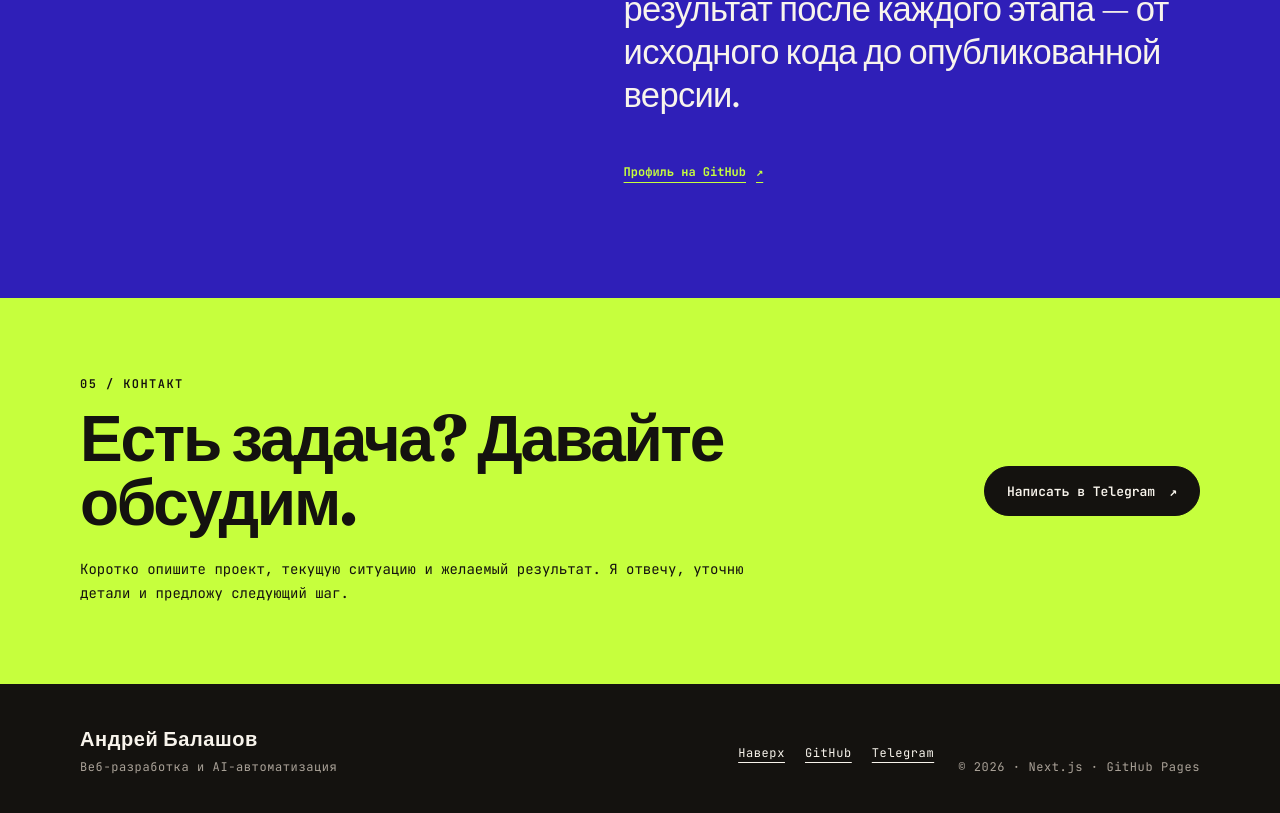
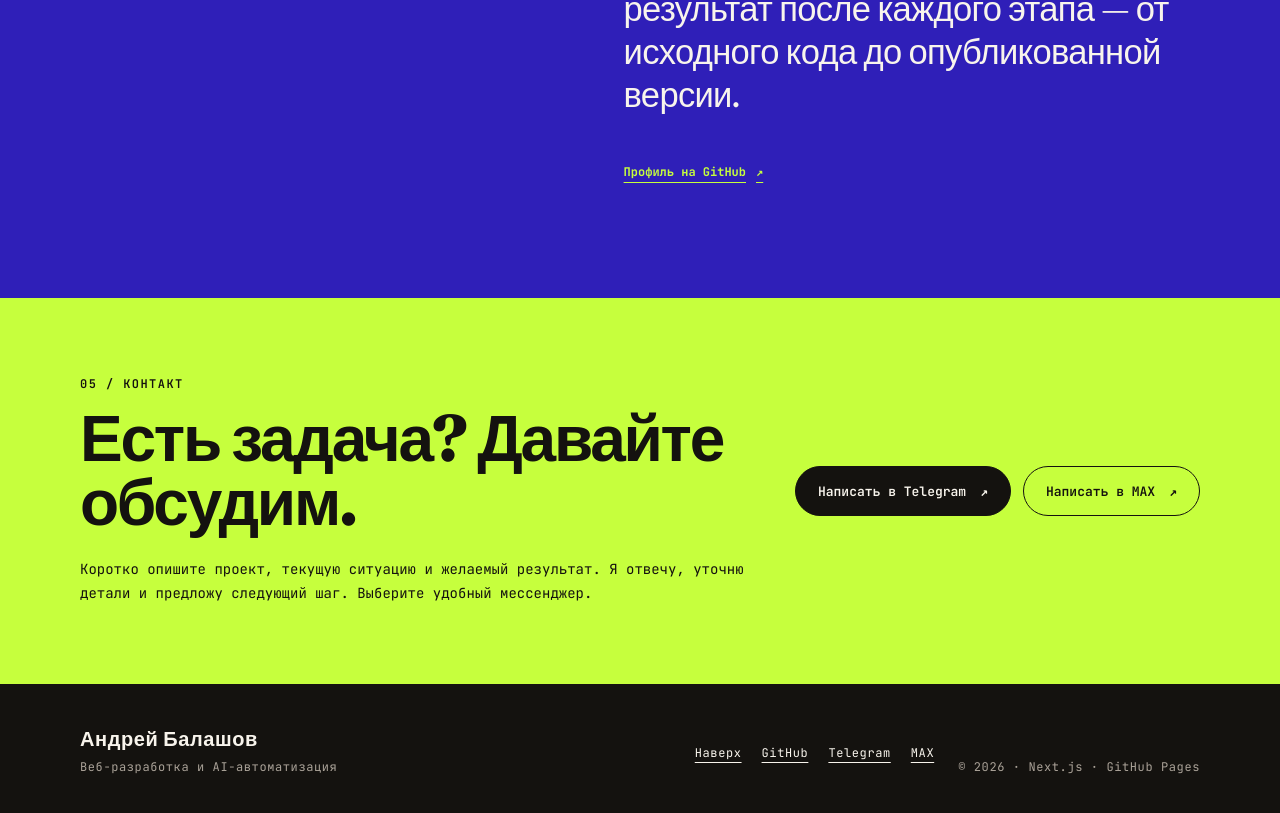
Before and after one commit to bav56172-svg/andrey-portfolio, a Next.js app: page /andrey-portfolio/ in a window 1280 px wide. Shown: the part 4098-4911 px from the top of the page. Built offline with nearby package versions, Linux system fonts and the light colour scheme.

Commit message:
feat(portfolio): add MAX contact channel [PORTFOLIO-EP-008]

```diff
--- a/app/content.ts
+++ b/app/content.ts
@@ -23,6 +23,7 @@ export interface PortfolioProject {
 export interface PortfolioContent {
   links: {
     telegram: string;
+    max: string;
     github: string;
   };
   services: NumberedContentItem[];
--- a/app/globals.css
+++ b/app/globals.css
@@ -655,6 +655,12 @@ a:focus-visible {
   font-size: 14px;
   line-height: 1.7;
 }
+.contact-actions {
+  display: flex;
+  flex-wrap: wrap;
+  justify-content: flex-end;
+  gap: 12px;
+}
 .site-footer {
   padding: 42px 0;
   background: var(--ink);
@@ -793,6 +799,9 @@ a:focus-visible {
   .contact-inner {
     grid-template-columns: 1fr;
   }
+  .contact-actions {
+    justify-content: flex-start;
+  }
   .footer-inner {
     grid-template-columns: 1fr;
   }
@@ -832,6 +841,7 @@ a:focus-visible {
   }
   .hero-actions,
   .hero-actions .button,
+  .contact-actions,
   .contact-inner .button {
     width: 100%;
   }
--- a/app/page.tsx
+++ b/app/page.tsx
@@ -274,9 +274,11 @@ export default function Home() {
               <h2 id="contact-title">Есть задача? Давайте обсудим.</h2>
               <p className="contact-copy">
                 Коротко опишите проект, текущую ситуацию и желаемый результат. Я
-                отвечу, уточню детали и предложу следующий шаг.
+                отвечу, уточню детали и предложу следующий шаг. Выберите удобный
+                мессенджер.
               </p>
             </div>
+            <div className="contact-actions">
               <a
                 className="button button-primary"
                 href={links.telegram}
@@ -285,6 +287,15 @@ export default function Home() {
               >
                 Написать в Telegram<span aria-hidden="true">↗</span>
               </a>
+              <a
+                className="button button-secondary"
+                href={links.max}
+                target="_blank"
+                rel="noreferrer"
+              >
+                Написать в MAX<span aria-hidden="true">↗</span>
+              </a>
+            </div>
           </div>
         </section>
       </main>
@@ -311,6 +322,9 @@ export default function Home() {
             >
               Telegram
             </a>
+            <a href={links.max} target="_blank" rel="noreferrer">
+              MAX
+            </a>
           </nav>
           <span>© 2026 · Next.js · GitHub Pages</span>
         </div>
--- a/app/portfolio-content.json
+++ b/app/portfolio-content.json
@@ -1,6 +1,7 @@
 {
   "links": {
     "telegram": "https://t.me/AVBallashov",
+    "max": "https://web.max.ru/6581570",
     "github": "https://github.com/bav56172-svg"
   },
   "services": [
--- a/scripts/content-validation.mjs
+++ b/scripts/content-validation.mjs
@@ -58,6 +58,7 @@ export function validatePortfolioContent(content) {
   assertRecord(content, "content");
   assertRecord(content.links, "links");
   assertHttpsUrl(content.links.telegram, "links.telegram");
+  assertHttpsUrl(content.links.max, "links.max");
   assertHttpsUrl(content.links.github, "links.github");
   assertNumberedCollection(content.services, "services");
   assertNumberedCollection(content.processSteps, "processSteps");
```
Also changed, not shown: 1 other file (tests, documents, lock files or other folders). Lines whose indentation alone changed are shown as unchanged.
